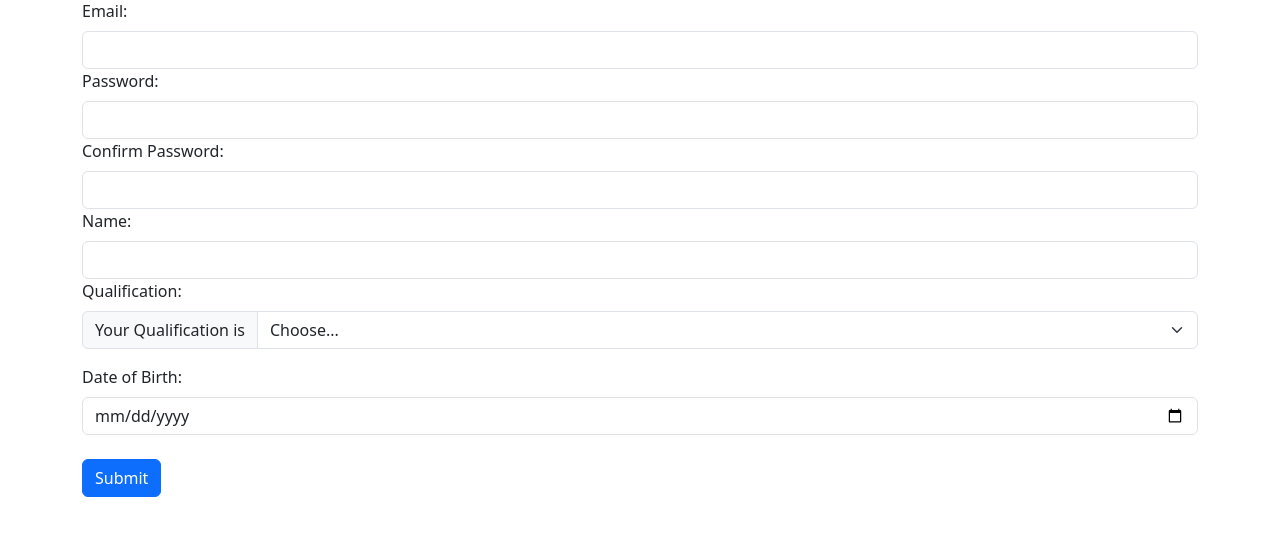
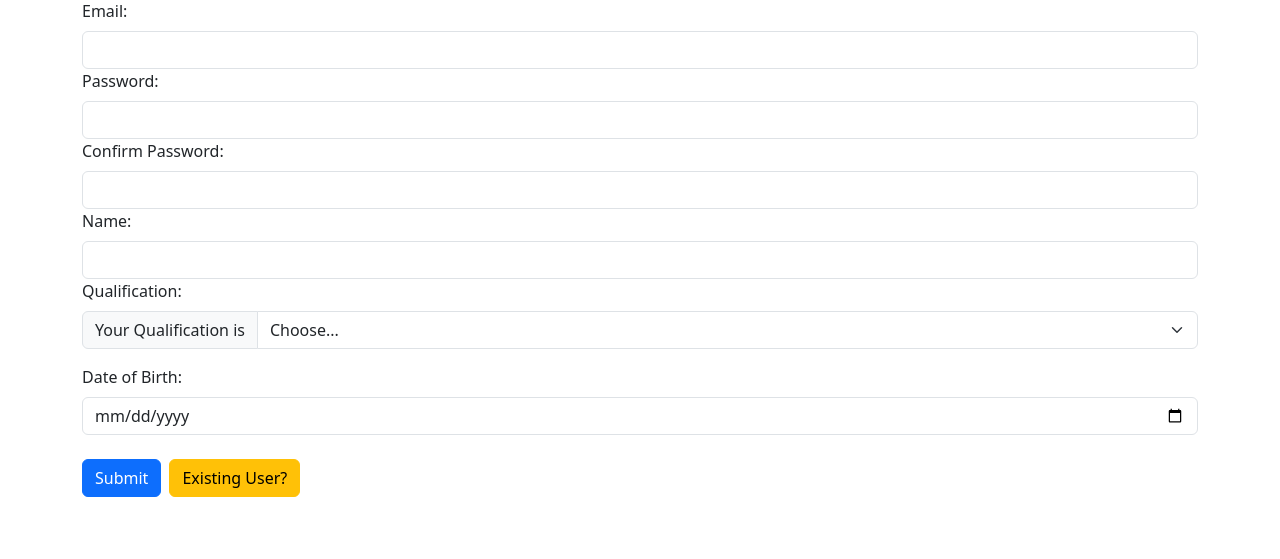
Before and after one commit to MishrajiAryan/quiz-master-MAD1, a Flask app: page /register in a window 1280 px wide. Shown: the part 227-786 px from the top of the page. Run offline with Flask 3, Linux system fonts and the light colour scheme; parts of the project's set-up code (start-up, migrations or seed data) failed here and were passed over.

Commit message:
changed button

```diff
--- a/routes.py
+++ b/routes.py
@@ -170,8 +170,6 @@ def profile_post():
     flash('Profile Updated successfully')
     return redirect(url_for('profile'))
 
-
-
 @app.route('/logout')
 @auth_req
 def logout():
--- a/templates/login.html
+++ b/templates/login.html
@@ -22,7 +22,7 @@ Login: Quiz Quest
             <button type="submit" class="btn btn-primary">Login</button>
         </div>
         <div class="btn-group form-group me-2" role="group">
-            <a class="btn btn-warning" href="{{ url_for('register')}}" role="button">Register</a>
+            <a class="btn btn-warning" href="{{ url_for('register')}}" role="button">Create New User?</a>
         </div>
     </div>
 </form>
--- a/templates/register.html
+++ b/templates/register.html
@@ -44,8 +44,13 @@ Register: Quiz Quest
         <input type="date" class="form-control" id="dob" name="dob" required>
     </div>
     <br>
-    <div class="form-group">
-        <button type="submit" class="btn btn-primary">Submit</button>
+    <div class="btn-toolbar form-group" role="toolbar">
+        <div class="btn-group form-group me-2" role="group"">
+            <button type="submit" class="btn btn-primary">Submit</button>
+        </div>
+        <div class="btn-group form-group me-2" role="group">
+            <a class="btn btn-warning" href="{{ url_for('login')}}" role="button">Existing User?</a>
+        </div>
     </div>
 
 </form>
```
